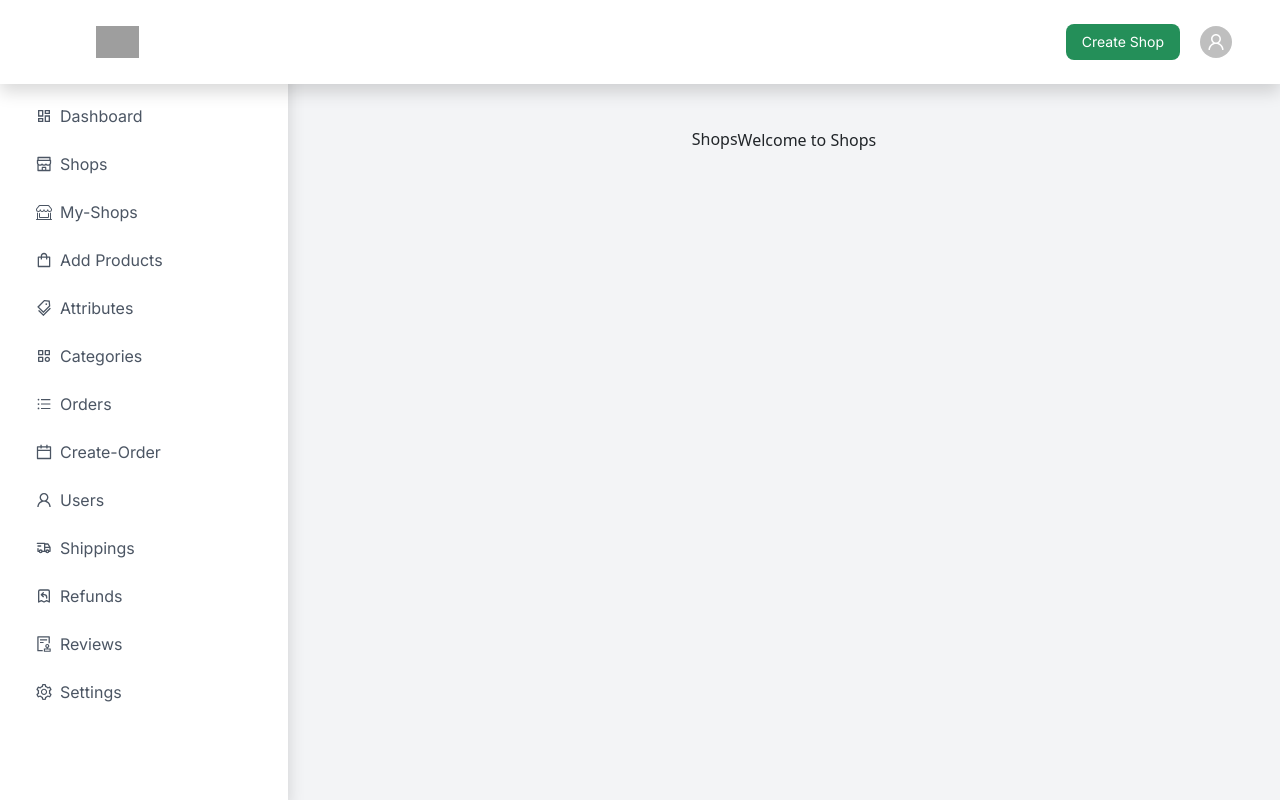
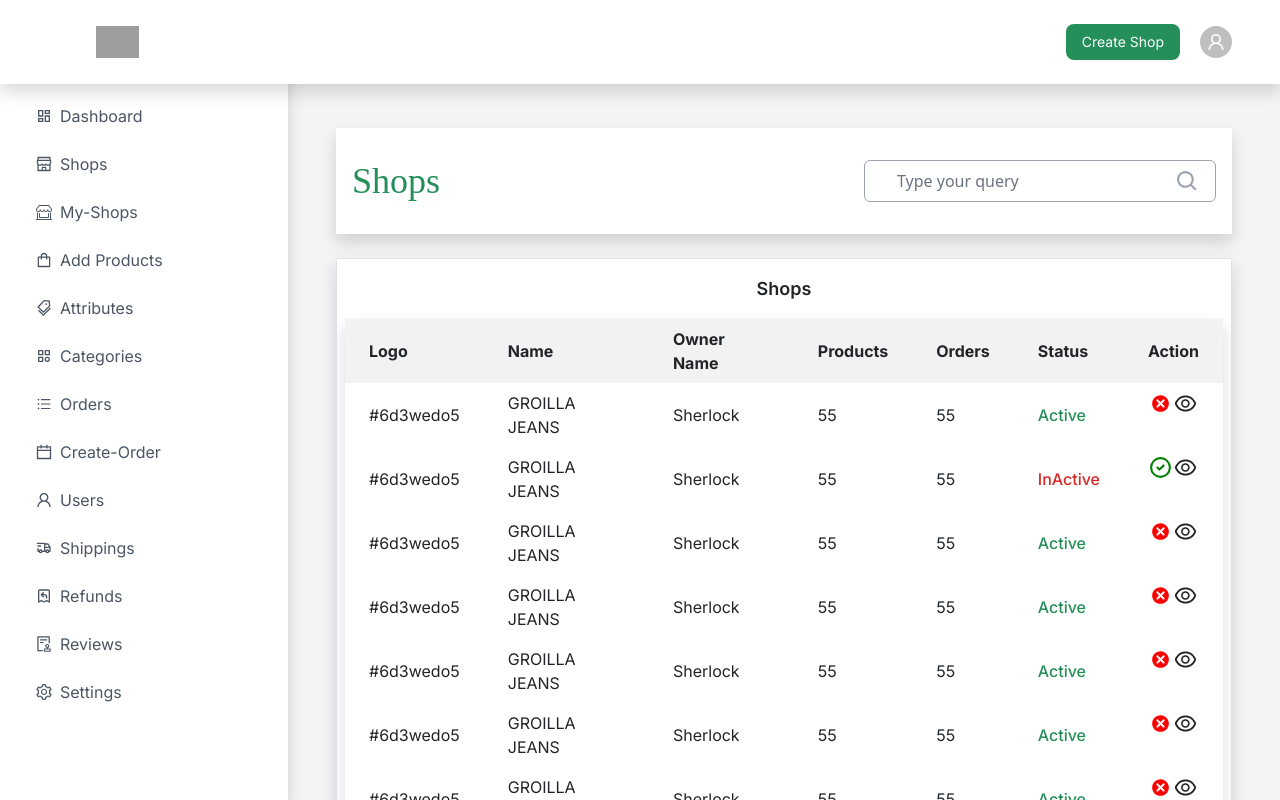
Before and after one commit to Farisbit19003/-SIDE-BAR, a React (Vite) app: page /shop in a window 1280 px wide. Shown: the top 800 px of the page. Built offline with nearby package versions, Linux system fonts and the light colour scheme; grey boxes are pictures that could not be loaded; a web font is replaced by a local one; what tailwindcss-rtl would draw is missing.

Commit message:
SHOP PAGE

```diff
--- a/src/components/comp/category/categoryTable.jsx
+++ b/src/components/comp/category/categoryTable.jsx
@@ -27,8 +27,8 @@ const CatTable=()=>{
               <tr className="bg-white" key={index}>
                 <td className="px-4 py-2">{item.id}</td>
                 <td className="px-4 py-2">{item.Name}</td>
+                <td className="px-4 py-2">{item.Slug}</td>
                 <td className="px-4 py-2">{item.Icon}</td>
-                <td className="px-4 py-2">{item.Slug}</td>
                 <td className="px-4 py-2">{item.Group}</td>
                 <td className="px-4 py-2 bg-none flex flex-row">{item.Action}</td>
               </tr>
--- /dev/null
+++ b/src/components/comp/common/search.jsx
@@ -0,0 +1,37 @@
+import React from "react";
+import { BiSearch } from "react-icons/bi";
+const Search = ({
+  className,
+  onSearch,
+  variant = "outline",
+  shadow = false,
+  inputClassName,
+  ...rest
+}) => {
+  return (
+    <form
+      noValidate
+      role="search"
+      className="relative flex justify-center p-3 w-full items-center"
+    >
+      <div className="relative">
+        <input
+          type="text"
+          id="search"
+          placeholder="Type your query"
+          aria-label="Search input"
+          autoComplete="off"
+          {...rest}
+          className="px-4 py-2  border border-gray-400 rounded-md  focus:outline-none focus:ring-2 focus:ring-green-600"
+        />
+        <button
+          type="submit"
+          className="absolute top-0 right-0 px-3 whitespace-pre-wrap py-2 text-gray-400 outline-none focus:outline-none active:outline-none"
+        >
+          <BiSearch size={25} className="inline-block align-middle" />
+        </button>
+      </div>
+    </form>
+  );
+};
+export default Search;
--- /dev/null
+++ b/src/components/comp/common/singleSearch.jsx
@@ -0,0 +1,42 @@
+import React from "react";
+import { BiSearch } from "react-icons/bi";
+
+const SingleSearch = ({
+  className,
+  onSearch,
+  variant = "outline",
+  shadow = false,
+  inputClassName,
+  ...rest
+}) => {
+  return (
+    <>
+      <form
+        noValidate
+        role="search"
+        className="relative  flex justify-end  p-3 w-full items-center"
+      >
+         <div className="relative ">
+  <input
+    type="text"
+    id="search"
+    placeholder="Type your query"
+    aria-label="Search input"
+    autoComplete="off"
+    {...rest}
+    className="px-8 py-2 w-[22rem] border-gray-400 rounded-md  focus:outline-none focus:ring-2 focus:ring-green-600"
+  />
+  <button
+    type="submit"
+    className="absolute top-0 right-0 px-3 whitespace-pre-wrap py-2 text-gray-400 outline-none focus:outline-none active:outline-none"
+  >
+    <BiSearch size={25} className="inline-block align-middle" />
+  </button>
+</div>
+
+
+      </form>
+    </>
+  );
+};
+export default SingleSearch;
--- /dev/null
+++ b/src/components/comp/shop/shopsData.jsx
@@ -0,0 +1,118 @@
+import { AiOutlineEye } from "react-icons/ai";
+import { TiDelete } from "react-icons/ti";
+import { TbCircleCheck } from "react-icons/tb";
+
+export const Headings = [
+  "Logo",
+  "Name",
+  "Owner Name",
+  "Products",
+  "Orders",
+  "Status",
+  "Action",
+];
+export const ShopData = [
+  {
+    Logo: "#6d3wedo5",
+    Name: "GROILLA JEANS",
+    OwnerName: "Sherlock",
+    Products: "55",
+    Orders: "55",
+    Status: "Active",
+    Action: [
+      <TiDelete size={25} color="red" />,
+      <TbCircleCheck color="green" size={25} />,
+      <AiOutlineEye size={25} />,
+    ],
+  },
+  {
+    Logo: "#6d3wedo5",
+    Name: "GROILLA JEANS",
+    OwnerName: "Sherlock",
+    Products: "55",
+    Orders: "55",
+    Status: "InActive",
+    Action: [
+      <TiDelete size={25} color="red" />,
+      <TbCircleCheck color="green" size={25} />,
+      <AiOutlineEye size={25} />,
+    ],},
+  {
+    Logo: "#6d3wedo5",
+    Name: "GROILLA JEANS",
+    OwnerName: "Sherlock",
+    Products: "55",
+    Orders: "55",
+    Status: "Active",
+    Action: [
+      <TiDelete size={25} color="red" />,
+      <TbCircleCheck color="green" size={25} />,
+      <AiOutlineEye size={25} />,
+    ],
+  },
+  {
+    Logo: "#6d3wedo5",
+    Name: "GROILLA JEANS",
+    OwnerName: "Sherlock",
+    Products: "55",
+    Orders: "55",
+    Status: "Active",
+    Action: [
+      <TiDelete size={25} color="red" />,
+      <TbCircleCheck color="green" size={25} />,
+      <AiOutlineEye size={25} />,
+    ],
+  },
+  {
+    Logo: "#6d3wedo5",
+    Name: "GROILLA JEANS",
+    OwnerName: "Sherlock",
+    Products: "55",
+    Orders: "55",
+    Status: "Active",
+    Action: [
+      <TiDelete size={25} color="red" />,
+      <TbCircleCheck color="green" size={25} />,
+      <AiOutlineEye size={25} />,
+    ],
+  },
+  {
+    Logo: "#6d3wedo5",
+    Name: "GROILLA JEANS",
+    OwnerName: "Sherlock",
+    Products: "55",
+    Orders: "55",
+    Status: "Active",
+    Action: [
+      <TiDelete size={25} color="red" />,
+      <TbCircleCheck color="green" size={25} />,
+      <AiOutlineEye size={25} />,
+    ],
+  },
+  {
+    Logo: "#6d3wedo5",
+    Name: "GROILLA JEANS",
+    OwnerName: "Sherlock",
+    Products: "55",
+    Orders: "55",
+    Status: "Active",
+    Action: [
+      <TiDelete size={25} color="red" />,
+      <TbCircleCheck color="green" size={25} />,
+      <AiOutlineEye size={25} />,
+    ],
+  },
+  {
+    Logo: "#6d3wedo5",
+    Name: "GROILLA JEANS",
+    OwnerName: "Sherlock",
+    Products: "55",
+    Orders: "55",
+    Status: "InActive",
+    Action: [
+      <TiDelete size={25} color="red" />,
+      <TbCircleCheck color="green" size={25} />,
+      <AiOutlineEye size={25} />,
+    ],
+  },
+];
--- /dev/null
+++ b/src/components/comp/shop/shopsTable.jsx
@@ -0,0 +1,54 @@
+import React from "react";
+import { TiDelete } from "react-icons/ti";
+import { TbCircleCheck } from "react-icons/tb";
+import { AiOutlineEye } from "react-icons/ai";
+import { Headings, ShopData } from "./shopsData";
+export const ShopTable=()=>{
+    return(
+        <>
+         <div className="my-6  flex border bg-white shadow">
+        <div className=" mx-auto mt-2 h-fit w-full">
+          <div className="flex flex-row justify-center items-center mx-2 my-2">
+            <p className="flex font-sans font-semibold text-lg ">
+              Shops
+            </p>
+          </div>
+          <div className="overflow-x-auto flex flex-col justify-center">
+            <table className="mx-2 my-2 font-sans shadow">
+              <thead>
+                <tr className="bg-[#F2F2F2]">
+                  {Headings.map((heading, index) => (
+                    <th className="px-4 py-2" key={index}>
+                      {heading}
+                    </th>
+                  ))}
+                </tr>
+              </thead>
+              <tbody>
+                {ShopData.map((item, index) => (
+                  <tr className="bg-white font-sans" key={index}>
+                    <td className="px-4 py-2">{item.Logo}</td>
+                    <td className="px-4 py-2">{item.Name}</td>
+                    <td className="px-4 py-2">{item.OwnerName}</td>
+                    <td className="px-4 py-2">{item.Products}</td>
+                    <td className="px-4 py-2">{item.Orders}</td>
+                    <td className={`px-4 py-2 font-medium  ${item.Status === 'Active' ? 'text-[#248F59]' : 'text-red-600' }`}>{item.Status}</td>
+
+                    <td className="px-4 py-2 flex flex-row">
+  {item.Status === 'Active' ?
+    item.Action.filter(icon => icon.type === TiDelete || icon.type === AiOutlineEye)
+      .map((icon, index) => React.cloneElement(icon, { key: index, size: 25, color: icon.type === TiDelete ? 'red' : undefined }))
+    :
+    item.Action.filter(icon => icon.type === TbCircleCheck || icon.type === AiOutlineEye)
+      .map((icon, index) => React.cloneElement(icon, { key: index, size: 25, color: icon.type === TbCircleCheck ? 'green' : undefined }))
+  }
+</td>
+                  </tr>
+                ))}
+              </tbody>
+            </table>
+          </div>
+        </div>
+      </div></>
+    );
+}
--- a/src/components/layout/pages/add-products.jsx
+++ b/src/components/layout/pages/add-products.jsx
@@ -1,13 +1,36 @@
 import React from "react";
 import AdminLayout from "../admin";
+import Search from "../../comp/common/search";
+import { Link } from "react-router-dom";
 
 const AddProducts = () => {
   return (
     <AdminLayout>
-    <div className="flex flex-col justify-center items-center">
-      <h1>Add Products</h1>
-      <p>ADD PRODUCTS HERE</p>
-    </div>
+    <div className="mb-8 flex flex-col">
+        <div className="flex p-3 bg-white justify-center w-full flex-col items-center md:flex-row">
+          <div className="flex items-center justify-center md:mb-0 md:w-1/4">
+            <h1 className="text-4xl flex items-center justify-center font-serif text-[#248F59] font-normal text-heading">
+              Products
+            </h1>
+          </div>
+
+          <div className="ms-auto flex w-full flex-col items-center space-y-4 md:flex-row md:space-y-0 xl:w-3/4 justify-between sm:flex-row sm:items-stretch">
+            <Search className="w-full flex flex-wrap sm:w-auto" />
+
+            {/* <TypeFilter
+              className="md:ms-6"
+              onTypeFilter={({ slug }: { slug: string }) => {
+                setType(slug);
+                setPage(1);
+              }}
+            /> */}
+
+            <button className="bg-[#248F59] my-auto rounded h-10 w-full sm:w-auto text-sm whitespace-nowrap flex flex-grow justify-center items-center font-sans uppercase text-[#FFFFFF] p-3">
+              <Link to="/categories/create">Add Categories</Link>
+            </button>
+          </div>
+        </div>
+      </div>
     </AdminLayout>
   );
 };
--- a/src/components/layout/pages/shops.jsx
+++ b/src/components/layout/pages/shops.jsx
@@ -1,13 +1,24 @@
 import React from 'react';
 import AdminLayout from '../admin';
+import SingleSearch from '../../comp/common/singleSearch';
+import { ShopTable } from '../../comp/shop/shopsTable';
+
 
 const Shops = () => {
   return (
     <AdminLayout>
-    <div className='flex justify-center items-center'>
-      <h1>Shops</h1>
-      <p>Welcome to Shops</p>
-    </div>
+    <div className="mb-8 flex flex-col">
+        <div className="bg-white flex py-3 shadow  flex-col items-center md:flex-row">
+          <div className="flex px-3 md:mb-0 md:w-1/4">
+            <h1 className="text-4xl flex font-serif text-[#248F59] font-normal text-heading">
+              Shops
+            </h1>
+          </div>
+          <SingleSearch className="flex "/>
+
+        </div>
+        <ShopTable/>
+      </div>
     </AdminLayout>
   );
 };
```
Also changed, not shown: src/components/layout/pages/categories.jsx (+37 -11 lines).
